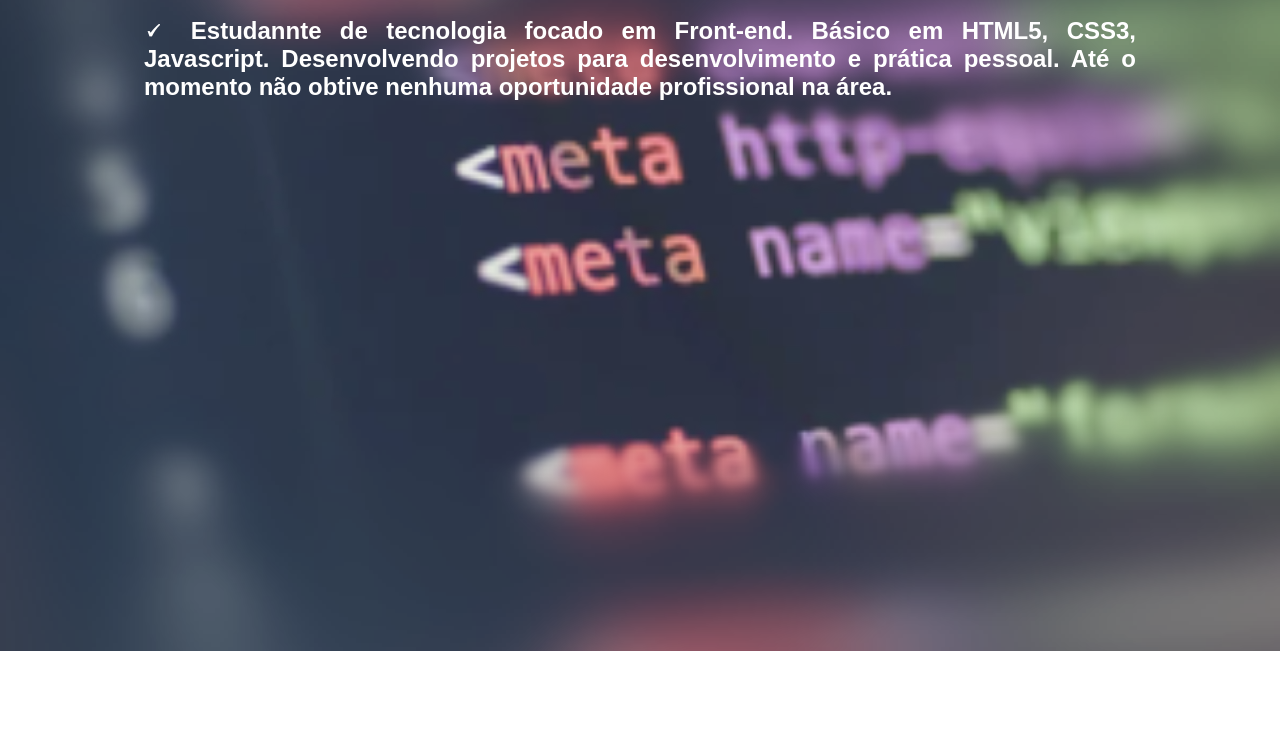
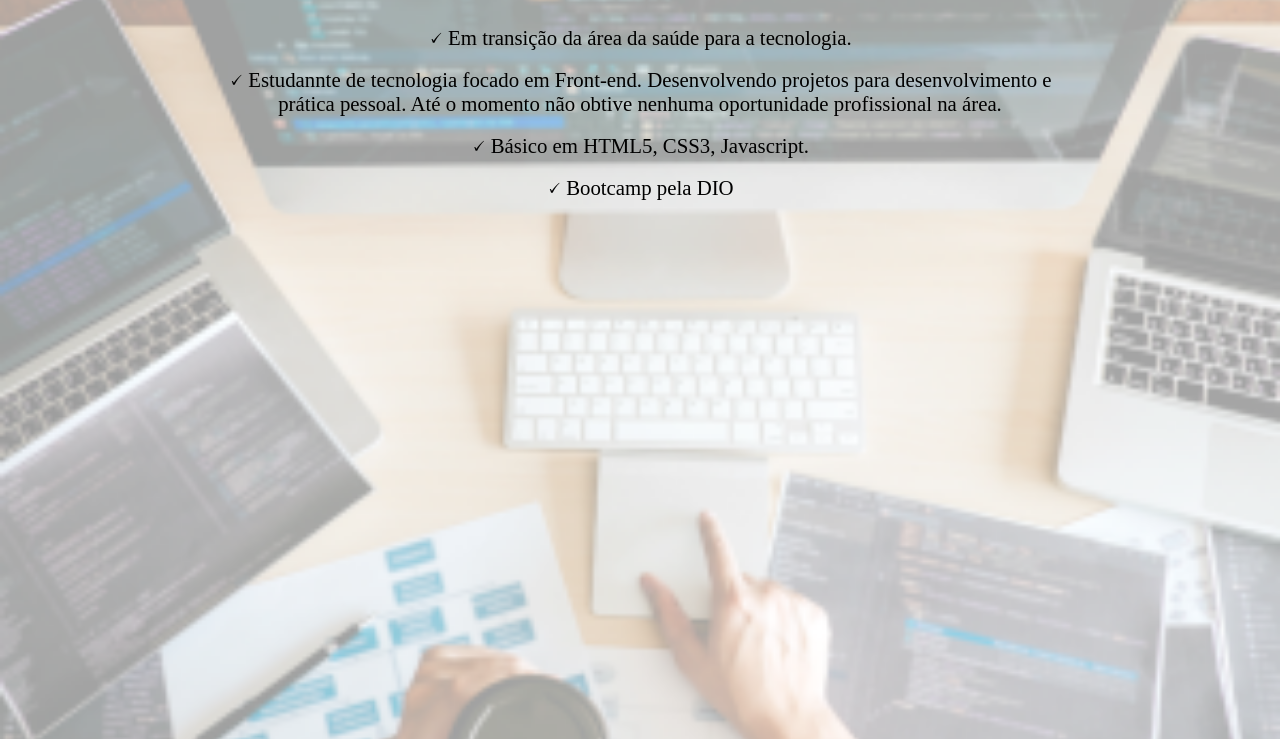
Before and after one commit to vafmoraes/projeto-curriculo, a plain HTML site: page paginas-extras/pagdev.html in a window 1280 px wide. Shown: the part 149-888 px from the top of the page. Before the commit the page ends 800 px from the top, so only its background shows below. Drawn offline with Linux system fonts and the light colour scheme.

Commit message:
Atualização de CSS para paginas adicionais

```diff
--- a/paginas-extras/pagdev.html
+++ b/paginas-extras/pagdev.html
@@ -4,36 +4,22 @@
     <meta charset="UTF-8">
     <meta http-equiv="X-UA-Compatible" content="IE=edge">
     <meta name="viewport" content="width=device-width, initial-scale=1.0">
+    <link rel="stylesheet" href="styledev.css">
     <title>Desenvolvedora</title>
-    <style>
-         body {
-            font-family: Arial, Helvetica, sans-serif;
-            background-image: url(imagens/frontend.png);
-            background-repeat: no-repeat;
-            background-size: cover;
-            color: #ffffff; ;
-            text-align: justify;
-            padding: 20px;
-            margin: auto;
-        }
-        h1 {
-            font-size: 1.5em;
-            text-align: center;
-        }
-        main {
-            width: 80%;
-            text-align: justify;
-            margin: auto;
-        }
-    </style>
+
 </head>
 <body>
     <h1>Desenvolvedora Front-end junior</h1><br>
 
     <main>
-        <h2>🗸 Em transição da área da saúde para a tecnologia.</h2>
+        <h2>🗸 Em transição da área da saúde para a tecnologia.</h2><br>
 
-        <h2>🗸 Estudannte de tecnologia focado em Front-end. Básico em HTML5, CSS3, Javascript. Desenvolvendo projetos para desenvolvimento e prática pessoal. Até o momento não obtive nenhuma oportunidade profissional na área. </h2>
+        <h2>🗸 Estudannte de tecnologia focado em Front-end. Desenvolvendo projetos para desenvolvimento e prática pessoal. Até o momento não obtive nenhuma oportunidade profissional na área. </h2><br>
+
+        <h2>🗸 Básico em HTML5, CSS3, Javascript. </h2><br>
+
+        <h2>🗸 Bootcamp pela DIO </h2><br>
+
     </main>
 
 </body>
--- /dev/null
+++ b/paginas-extras/styledev.css
@@ -0,0 +1,45 @@
+@charset "UTF-8";
+
+:root {
+    --cor01: #ffffff;
+    --cor02: #000000;
+
+    --font-h1: Georgia, 'Times New Roman', Times, serif;;
+    --font-h2: 'Bebas Neue', 'cursive'; ;
+    }
+
+*{
+    margin: 0px;
+    padding: 0px;
+}
+
+body {
+    background-image: url(imagens/dev.png);
+    background-repeat: no-repeat;
+    background-size: cover;
+    text-align: justify;;
+    padding: 20px;
+    margin: auto;
+}
+
+main {
+    width: 70%;
+    height: 100vh;
+    text-align: justify;
+    margin: auto;
+}
+
+h1 {
+    margin: 50px 0px;
+    color: var(--cor02);
+    font: var(--font-h1);
+    font-size: 2em;
+    text-align: center;
+}
+
+h2 {
+    color: var(--cor02);
+    font: var(--font-h2);
+    font-size: 1.3em;
+    text-align: center;
+}
--- /dev/null
+++ b/paginas-extras/styleenf.css
@@ -0,0 +1,46 @@
+@charset "UTF-8";
+
+:root {
+    --cor01: #ffffff;
+    --cor02: #000000;
+
+    --font-h1: Georgia, 'Times New Roman', Times, serif;;
+    --font-h2: 'Bebas Neue', 'cursive'; ;
+    }
+
+*{
+    margin: 0px;
+    padding: 0px;
+}
+
+body {
+    background-image: url(imagens/enf.png);
+    background-repeat: no-repeat;
+    background-size: cover;
+    text-align: justify;;
+    padding: 20px;
+    margin: auto;
+}
+
+main {
+    width: 70%;
+    height: 100%;
+    text-align: justify;
+    margin: auto;
+
+}
+
+h1 {
+    margin: 50px 0px;
+    color: var(--cor02);
+    font: var(--font-h1);
+    font-size: 2em;
+    text-align: center;
+}
+
+h2 {
+    color: var(--cor02);
+    font: var(--font-h2);
+    font-size: 1.3em;
+    text-align: center;
+}
--- /dev/null
+++ b/paginas-extras/styleesteta.css
@@ -0,0 +1,46 @@
+@charset "UTF-8";
+
+:root {
+    --cor01: #ffffff;
+    --cor02: #000000;
+
+    --font-h1: Georgia, 'Times New Roman', Times, serif;;
+    --font-h2: 'Bebas Neue', 'cursive'; ;
+    }
+
+*{
+    margin: 0px;
+    padding: 0px;
+}
+
+body {
+    background-image: url(imagens/estetica.png);
+    background-repeat: no-repeat;
+    background-size: cover;
+    text-align: justify;;
+    padding: 20px;
+    margin: auto;
+}
+
+main {
+    width: 70%;
+    height: 100%;
+    text-align: justify;
+    margin: auto;
+
+}
+
+h1 {
+    margin: 50px 0px;
+    color: var(--cor02);
+    font: var(--font-h1);
+    font-size: 2em;
+    text-align: center;
+}
+
+h2 {
+    color: var(--cor02);
+    font: var(--font-h2);
+    font-size: 1.3em;
+    text-align: center;
+}
--- /dev/null
+++ b/paginas-extras/styleprof.css
@@ -0,0 +1,46 @@
+@charset "UTF-8";
+
+:root {
+    --cor01: #ffffff;
+    --cor02: #000000;
+
+    --font-h1: Georgia, 'Times New Roman', Times, serif;;
+    --font-h2: 'Bebas Neue', 'cursive'; ;
+    }
+
+*{
+    margin: 0px;
+    padding: 0px;
+}
+
+body {
+    background-image: url(imagens/docente.png);
+    background-repeat: no-repeat;
+    background-size: cover;
+    text-align: justify;;
+    padding: 20px;
+    margin: auto;
+}
+
+main {
+    width: 70%;
+    height: 100%;
+    text-align: justify;
+    margin: auto;
+
+}
+
+h1 {
+    margin: 50px 0px;
+    color: var(--cor02);
+    font: var(--font-h1);
+    font-size: 2em;
+    text-align: center;
+}
+
+h2 {
+    color: var(--cor02);
+    font: var(--font-h2);
+    font-size: 1.3em;
+    text-align: center;
+}
```
Also changed, not shown: paginas-extras/pagenf.html (+2 -25 lines), paginas-extras/pagesteta.html (+3 -25 lines), paginas-extras/pagprof.html (+1 -23 lines), paginas-extras/imagens/Estetica.png, paginas-extras/imagens/dev.png (added), paginas-extras/imagens/docente.png, paginas-extras/imagens/enf.png (added), paginas-extras/imagens/enfer.png (deleted), paginas-extras/imagens/frontend.png (deleted).
